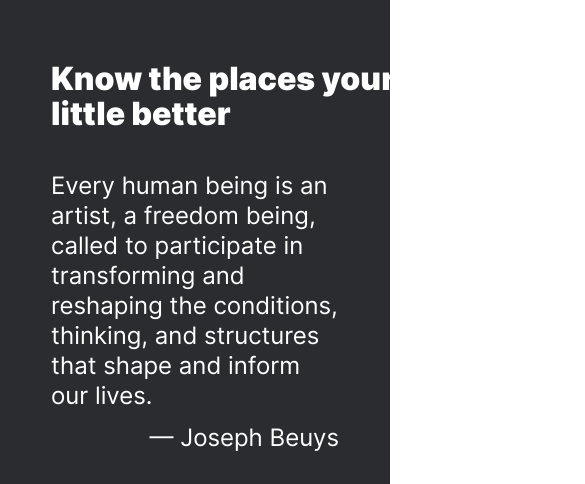
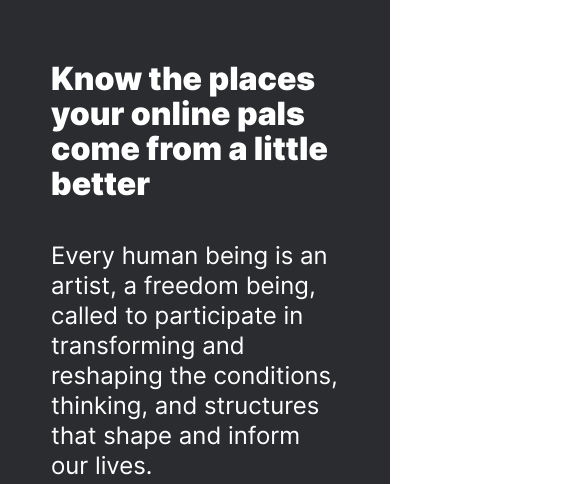
Before and after one commit to Yedidya10/web_project_3, a plain HTML site: page index.html in a window 390 px wide. Shown: the part 371-855 px from the top of the page, 585 px wide, since content can reach past the window. Drawn offline with Linux system fonts and the light colour scheme.

Commit message:
The required changes have been fixed

```diff
--- a/blocks/content/content.css
+++ b/blocks/content/content.css
@@ -1,13 +1,15 @@
+.content {
+  margin: 0 auto;
+}
+
 @media screen and (max-width: 1279px) and (min-width: 768px) {
   .content {
-    margin: 0 auto;
     width: 768px;
   }
 }
 
 @media screen and (max-width: 767px) and (min-width: 320px) {
   .content {
-    margin: 0 auto;
     width: 320px;
   }
 }
--- a/blocks/intro/__title/intro__title.css
+++ b/blocks/intro/__title/intro__title.css
@@ -8,15 +8,15 @@
   transition: 0.5s ease;
 }
 
-@media screen and (max-width: 1280px) and (min-width: 768px) {
+@media screen and (max-width: 1279px) and (min-width: 768px) {
   .intro__title {
-    width: 100%;
+    width: 720px;
   }
 }
 
 @media screen and (max-width: 767px) and (min-width: 320px) {
   .intro__title {
-    margin-bottom: 40px;
+    width: 288px;
     font-size: 32px;
     line-height: 35px;
   }
--- a/blocks/lead/__title/lead__title.css
+++ b/blocks/lead/__title/lead__title.css
@@ -9,7 +9,7 @@
   transition: .5s ease;
 }
 
-@media screen and (max-width: 1280px) and (min-width: 768px) {
+@media screen and (max-width: 1279px) and (min-width: 768px) {
   .lead__title {
     width: 720px;
   }
```
